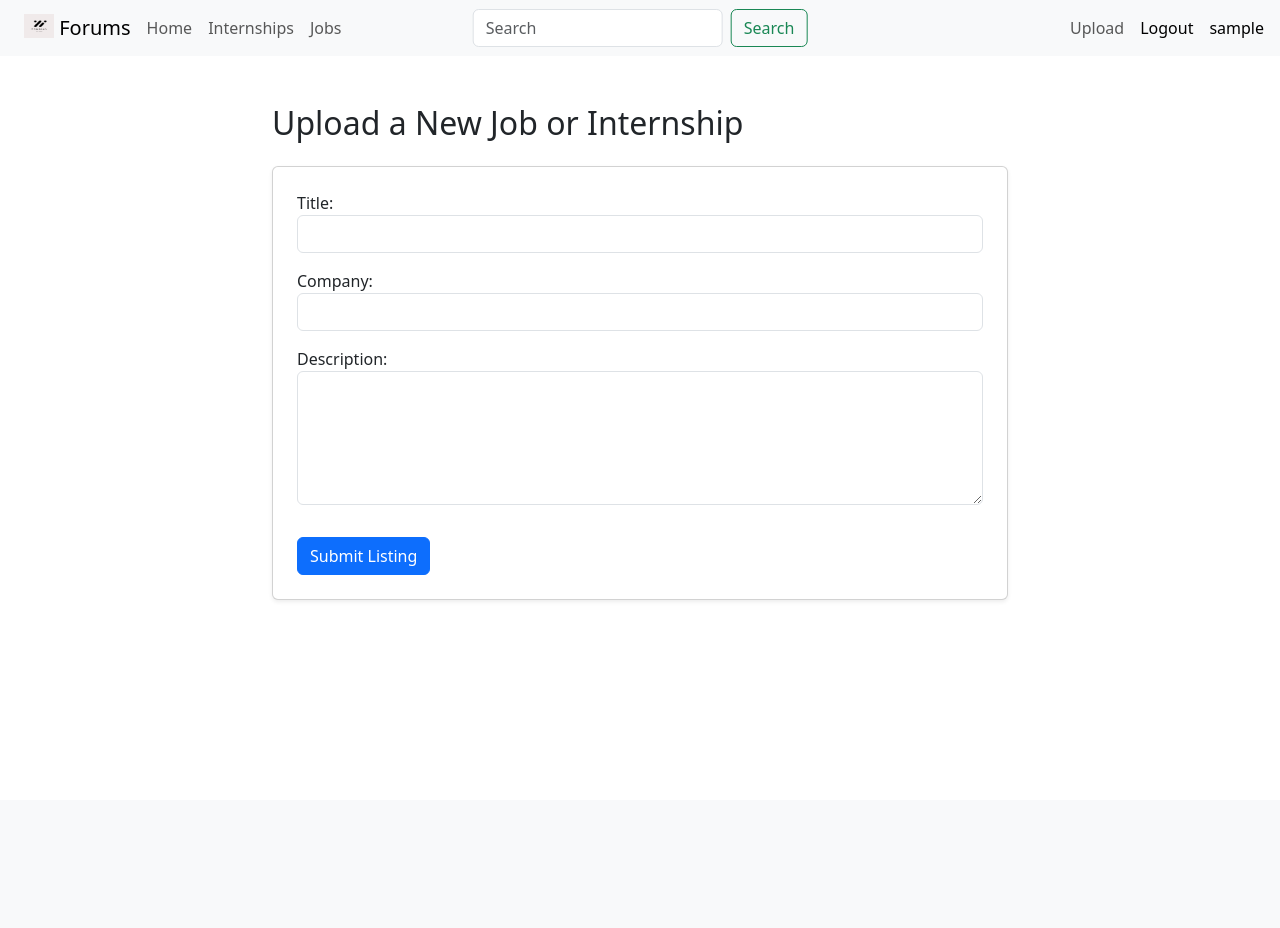
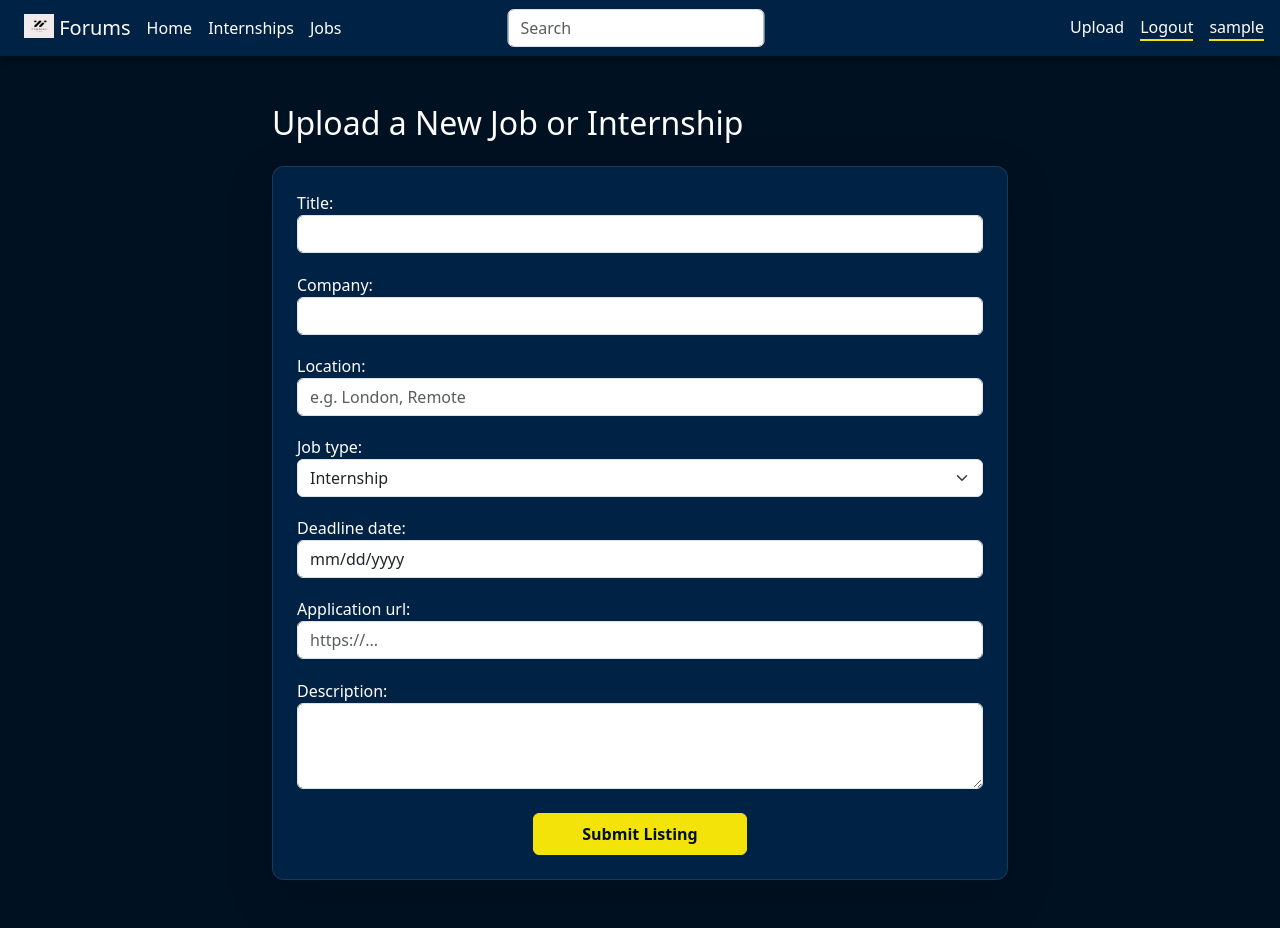
Before and after one commit to piotrekrupa/Team-1C, a Django app: page /upload/ in a window 1280 px wide. Before the commit the page ends 600 px from the top, so only its background shows below. Run offline with Django 5.2, Linux system fonts and the light colour scheme; the visitor is signed in with stand-in values (Sample User, id 1).

Commit message:
Styling of Hompage and upload page (unfinished)

```diff
--- a/forum/forms.py
+++ b/forum/forms.py
@@ -4,10 +4,14 @@ from .models import Listing
 class ListingForm(forms.ModelForm):
     class Meta:
         model = Listing
-        fields = ['title', 'company', 'description']
+        fields = ['title', 'company', 'location', 'job_type', 'deadline_date', 'application_url', 'description']
 
         widgets = {
-            'title': forms.TextInput(attrs={'class': 'form-control'}),
-            'company': forms.TextInput(attrs={'class': 'form-control'}),
-            'description': forms.Textarea(attrs={'class': 'form-control', 'rows': 5}),
+            'title': forms.TextInput(attrs={'class': 'form-control custom-input'}),
+            'company': forms.TextInput(attrs={'class': 'form-control custom-input'}),
+            'location': forms.TextInput(attrs={'class': 'form-control custom-input', 'placeholder': 'e.g. London, Remote'}),
+            'job_type': forms.Select(attrs={'class': 'form-select custom-input'}),
+            'deadline_date': forms.DateInput(attrs={'class': 'form-control custom-input', 'type': 'date'}),
+            'application_url': forms.URLInput(attrs={'class': 'form-control custom-input', 'placeholder': 'https://...'}),
+            'description': forms.Textarea(attrs={'class': 'form-control custom-input', 'rows': 3}),
         }
--- a/forum/models.py
+++ b/forum/models.py
@@ -13,8 +13,17 @@ class Profile(models.Model):
         return self.user.username
 
 class Listing(models.Model):
+    JOB_TYPE_CHOICES = [
+        ('entry_level', 'Entry-Level Job'),
+        ('internship', 'Internship'),
+    ]
+
     title = models.CharField(max_length=128)
     company = models.CharField(max_length=128)
+    location = models.CharField(max_length=128, blank=True, null=True)
+    job_type = models.CharField(max_length=20, choices=JOB_TYPE_CHOICES, default='internship')
+    deadline_date = models.DateField(blank=True, null=True)
+    application_url = models.URLField(max_length=200, blank=True, null=True)
     description = models.TextField()
 
     def __str__(self):
--- /dev/null
+++ b/static/css/style.css
@@ -0,0 +1,158 @@
+:root {
+    --bg-primary: #001122;
+    --bg-secondary: #002244;
+    --text-primary: #ffffff;
+    --text-secondary: #cccccc;
+    --accent-primary: #F3E308;
+    --shadow-light: 0 4px 6px rgba(0,0,0,0.3);
+}
+
+
+body {
+    background-color: var(--bg-primary);
+    color: var(--text-secondary);
+    font-family: system-ui, -apple-system, "Segoe UI", Roboto, "Helvetica Neue", Arial, sans-serif;
+}
+
+h1, h2, h3, h4, .text-primary, .lead {
+    color: var(--text-primary) !important;
+}
+
+
+.navbar {
+    background-color: var(--bg-secondary) !important;
+    box-shadow: var(--shadow-light);
+}
+
+.navbar-brand, .nav-link {
+    color: var(--text-primary) !important;
+}
+
+.nav-link.active {
+    border-bottom: 2px solid var(--accent-primary);
+}
+
+.split-wrapper {
+    overflow: hidden;
+    position: relative;
+}
+
+.split-card {
+    display: block;
+    height: 65vh;
+    min-height: 400px;
+    position: relative;
+    background-size: cover;
+    background-position: center;
+    transition: transform 0.6s cubic-bezier(0.25, 0.46, 0.45, 0.94);
+    text-decoration: none;
+}
+
+.split-card:hover {
+    transform: scale(1.05);
+    text-decoration: none;
+}
+
+.split-card::after {
+    content: '';
+    position: absolute;
+    top: 0; left: 0; right: 0; bottom: 0;
+    background: linear-gradient(to top, rgba(0,17,34,0.9) 0%, rgba(0,17,34,0) 50%);
+    z-index: 1;
+}
+
+.split-card .card-text {
+    position: absolute;
+    bottom: 40px;
+    right: 50px;
+    z-index: 2;
+    color: var(--text-primary);
+    font-weight: 800;
+    font-size: 3.5rem;
+    text-transform: uppercase;
+    letter-spacing: 4px;
+}
+
+.internships-card {
+    background-color: #FFD300;
+    background-image: url('../images/intern-bg.jpg');
+}
+
+.jobs-card {
+    background-color: #FFA500;
+    background-image: url('../images/job-bg.jpg');
+}
+
+.floating-search {
+    width: 300px;
+    border-radius: 50px;
+    padding: 0.5rem 1.5rem;
+
+    background-color: var(--bg-primary);
+    border: 1px solid var(--text-secondary);
+    color: var(--text-primary);
+
+    box-shadow: var(--shadow-light);
+    transition: all 0.3s ease;
+}
+
+.floating-search::placeholder {
+    color: var(--text-secondary);
+    opacity: 0.8;
+}
+
+.floating-search:focus {
+    background-color: var(--bg-secondary);
+    border-color: var(--accent-primary);
+    color: var(--text-primary);
+    box-shadow: 0 0 10px rgba(243, 227, 8, 0.4);
+    outline: none;
+}
+
+
+.upload-card {
+    background-color: var(--bg-secondary);
+    border: 1px solid rgba(255, 255, 255, 0.1);
+    color: var(--text-primary);
+    border-radius: 12px;
+}
+
+.upload-card p {
+    margin-bottom: 1.2rem;
+    font-weight: 500;
+}
+
+.upload-input {
+    background-color: var(--bg-primary) !important;
+    border: 1px solid var(--text-secondary);
+    color: var(--text-primary) !important;
+}
+
+.upload-input:focus {
+    border-color: var(--accent-primary);
+    box-shadow: 0 0 10px rgba(243, 227, 8, 0.4);
+}
+
+::-webkit-calendar-picker-indicator {
+    filter: invert(1);
+}
+
+.btn-primary {
+    background-color: var(--accent-primary) !important;
+    border-color: var(--accent-primary) !important;
+    color: var(--bg-primary) !important;
+    font-weight: bold;
+    transition: all 0.3s ease;
+}
+
+.btn-primary:hover {
+    background-color: var(--text-primary) !important;
+    border-color: var(--text-primary) !important;
+    transform: translateY(-2px);
+    box-shadow: 0 5px 15px rgba(243, 227, 8, 0.4);
+}
+
+::selection {
+    background-color: var(--accent-primary);
+    color: var(--bg-primary);
+}
--- a/templates/WAD2/base.html
+++ b/templates/WAD2/base.html
@@ -6,6 +6,7 @@
     <meta name="viewport" content="width=device-width, initial-scale=1">
     <title>Forums</title>
     <link href="https://cdn.jsdelivr.net/npm/bootstrap@5.3.8/dist/css/bootstrap.min.css" rel="stylesheet" integrity="sha384-sRIl4kxILFvY47J16cr9ZwB07vP4J8+LH7qKQnuqkuIAvNWLzeN8tE5YBujZqJLB" crossorigin="anonymous">
+    <link rel="stylesheet" href="{% static 'css/style.css' %}">
   </head>
     <body>
         <div>
@@ -32,8 +33,7 @@
             </div>
         </div>
             <form class="d-flex position-absolute start-50 translate-middle" role="search" style="top: 50%; z-index: 10;">
-                <input class="form-control me-2" type="search" placeholder="Search" aria-label="Search" style="width: 250px;"/>
-                <button class="btn btn-outline-success" type="submit">Search</button>
+                <input class="form-control me-2" type="search" placeholder="Search" aria-label="Search";"/>
             </form>
             <div class="d-flex justify-content-end" style="flex: 1;">
             <ul class="navbar-nav d-flex flex-row gap-3 mb-0 pe-3">
@@ -48,6 +48,7 @@
                     <a class="nav-link p-0 active" href="{% url 'forum:profile_me' %}">{{ user.username }}</a>
                     </li>
                 {% else %}
+                    <li class="nav-item">
                     <a class="nav-link p-0" aria-current="page" href="{% url 'forum:login' %}">Login</a>
                     </li>
                     <li class="nav-item">
@@ -63,5 +64,6 @@
             {% endblock %}
     </div>
         <script src="https://cdn.jsdelivr.net/npm/bootstrap@5.3.8/dist/js/bootstrap.bundle.min.js" integrity="sha384-FKyoEForCGlyvwx9Hj09JcYn3nv7wiPVlz7YYwJrWVcXK/BmnVDxM+D2scQbITxI" crossorigin="anonymous"></script>
+        <script src="{% static 'js/script.js' %}"></script>
     </body>
 </html>
--- a/templates/WAD2/upload.html
+++ b/templates/WAD2/upload.html
@@ -10,11 +10,14 @@
         <div class="col-md-8">
             <h2 class="mb-4">Upload a New Job or Internship</h2>
 
-            <div class="card shadow-sm p-4">
+            <div class="card upload-card shadow-lg p-4 mb-5">
                 <form method="post" action="{% url 'forum:upload' %}">
                     {% csrf_token %}
 
-                    {{ form.as_p }} <button type="submit" class="btn btn-primary mt-3">Submit Listing</button>
+                    {{ form.as_p }}
+
+                    <div class="text-center mt-4">
+                        <button type="submit" class="btn btn-primary px-5 py-2 fw-bold">Submit Listing</button>
                 </form>
             </div>
         </div>
```
Also changed, not shown: templates/WAD2/homepage.html (+10 -6 lines), static/js/script.js (added), 3 other files.
